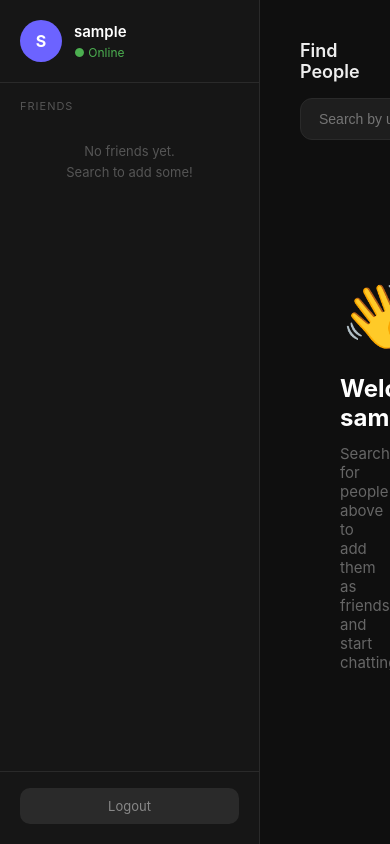
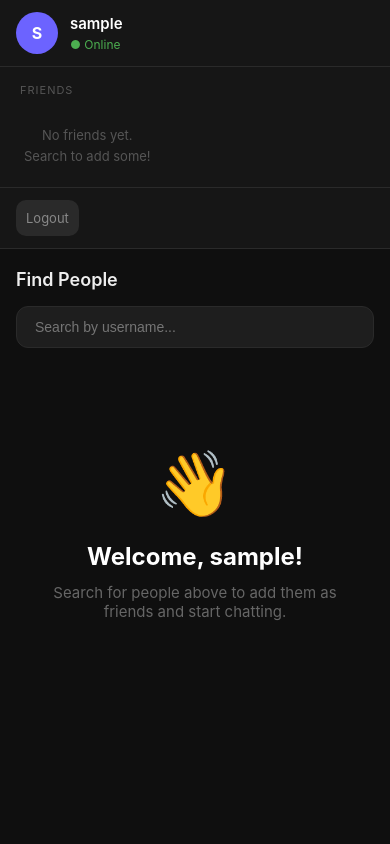
Before and after one commit to faridullah77/messaging-app, a Flask app: page /friends in a window 390 px wide. Run offline with Flask 3, Linux system fonts and the light colour scheme; the visitor is signed in with stand-in values (Sample User, id 1); data that the repository does not hold is empty.

Commit message:
Add mobile responsive CSS

```diff
--- a/static/css/style.css
+++ b/static/css/style.css
@@ -660,3 +660,92 @@ body {
     background: #574fd6;
     transform: translateY(-1px);
 }
+/* ── Mobile Responsive ── */
+@media (max-width: 768px) {
+    body {
+        overflow: auto;
+    }
+
+    .app-container {
+        flex-direction: column;
+        height: auto;
+        min-height: 100vh;
+    }
+
+    .sidebar {
+        width: 100%;
+        border-right: none;
+        border-bottom: 1px solid #2a2a2a;
+        padding: 12px 0;
+    }
+
+    .sidebar-header {
+        padding: 0 16px 12px;
+    }
+
+    .friend-list {
+        display: flex;
+        flex-direction: row;
+        overflow-x: auto;
+        padding: 0 12px;
+        gap: 8px;
+    }
+
+    .friend-item {
+        flex-direction: column;
+        align-items: center;
+        min-width: 70px;
+        padding: 8px;
+        text-align: center;
+    }
+
+    .friend-info {
+        align-items: center;
+    }
+
+    .friend-name {
+        font-size: 11px;
+    }
+
+    .sidebar-footer {
+        padding: 12px 16px 0;
+        flex-direction: row;
+        gap: 8px;
+    }
+
+    .main-area {
+        padding: 20px 16px;
+        overflow-y: auto;
+    }
+
+    .chat-area {
+        height: calc(100vh - 200px);
+    }
+
+    .message {
+        max-width: 85%;
+    }
+
+    .input-area {
+        padding: 12px 16px;
+        position: sticky;
+        bottom: 0;
+    }
+
+    .active-friend {
+        margin: 0 12px;
+    }
+
+    .welcome-section {
+        padding: 40px 20px;
+    }
+
+    .request-card {
+        flex-wrap: wrap;
+        gap: 8px;
+    }
+
+    .search-result-item {
+        flex-wrap: wrap;
+    }
+}
```
